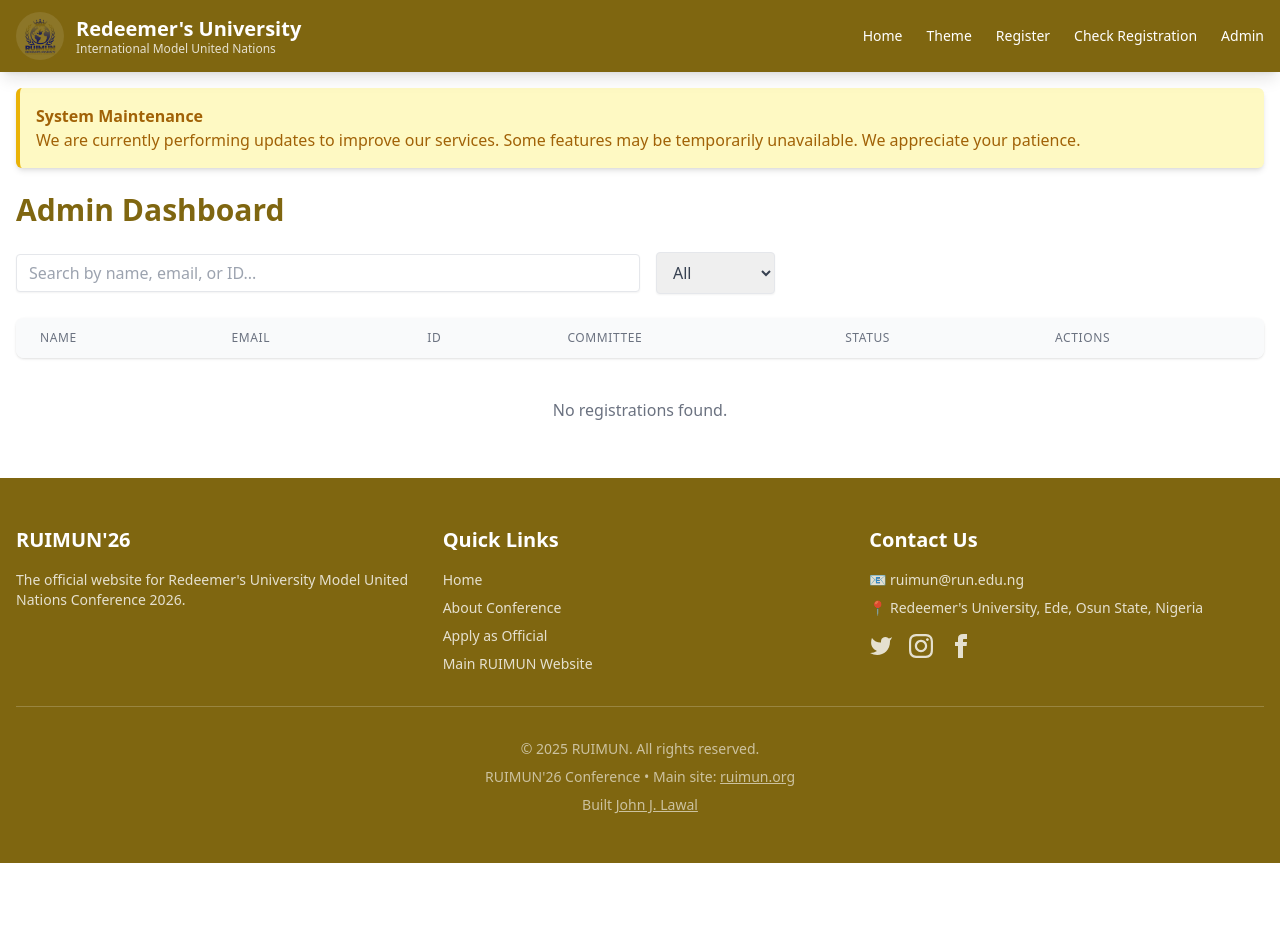
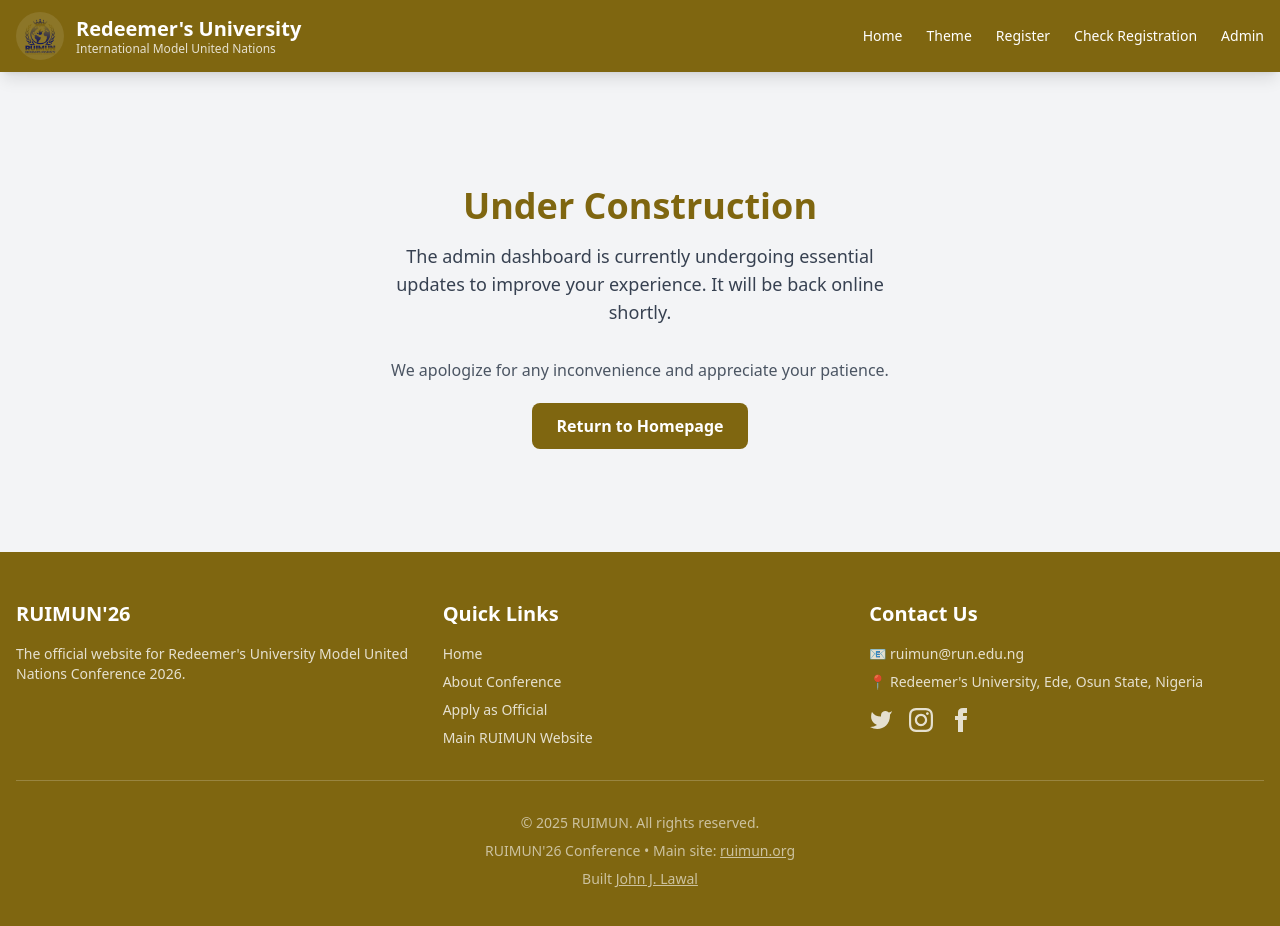
Before and after one commit to JayBeloved/RUIMUNRevamp, a React (Vite) app: page /admin in a window 1280 px wide. Shown: the top 926 px of the page. Before the commit the page ends 863 px from the top, so only its background shows below. Built offline with nearby package versions, Linux system fonts and the light colour scheme.

Commit message:
Admin under construction

```diff
--- a/src/pages/Dashboard.jsx
+++ b/src/pages/Dashboard.jsx
@@ -1,116 +1,29 @@
-import React, { useState, useEffect } from 'react';
+import React from 'react';
+import { Link } from 'react-router-dom';
+
+const MaintenancePage = () => {
+  return (
+    <div className="flex flex-col items-center justify-center min-h-[60vh] bg-gray-100 dark:bg-gray-900 text-center p-4">
+      <div className="max-w-lg mx-auto">
+        <h1 className="text-4xl font-bold text-primary mb-4">Under Construction</h1>
+        <p className="text-lg text-gray-700 dark:text-gray-300 mb-8">
+          The admin dashboard is currently undergoing essential updates to improve your experience. It will be back online shortly.
+        </p>
+        <p className="text-md text-gray-600 dark:text-gray-400">
+          We apologize for any inconvenience and appreciate your patience.
+        </p>
+        <div className="mt-8">
+          <Link to="/" className="bg-primary hover:bg-opacity-80 text-white font-bold py-3 px-6 rounded-lg focus:outline-none focus:shadow-outline transition-transform transform hover:scale-105">
+            Return to Homepage
+          </Link>
+        </div>
+      </div>
+    </div>
+  );
+};
 
 const Dashboard = () => {
-    const [registrations, setRegistrations] = useState([]);
-    const [searchTerm, setSearchTerm] = useState('');
-    const [filter, setFilter] = useState('All');
-
-    useEffect(() => {
-        const storedRegistrations = JSON.parse(localStorage.getItem('registrations')) || [];
-        setRegistrations(storedRegistrations);
-    }, []);
-
-    const handleStatusChange = (id, newStatus) => {
-        const updatedRegistrations = registrations.map(reg => {
-            if (reg.id === id) {
-                return { ...reg, status: newStatus };
-            }
-            return reg;
-        });
-        setRegistrations(updatedRegistrations);
-        localStorage.setItem('registrations', JSON.stringify(updatedRegistrations));
-    };
-
-    const filteredRegistrations = registrations.filter(reg => {
-        const searchTermLower = searchTerm.toLowerCase();
-        const matchesSearch = (
-            reg.name.toLowerCase().includes(searchTermLower) ||
-            reg.email.toLowerCase().includes(searchTermLower) ||
-            reg.id.toLowerCase().includes(searchTermLower)
-        );
-
-        const matchesFilter = filter === 'All' || reg.status === filter;
-
-        return matchesSearch && matchesFilter;
-    });
-
-    return (
-        <div className="container mx-auto p-4">
-            <div className="bg-yellow-100 border-l-4 border-yellow-500 text-yellow-700 p-4 rounded-md shadow-md mb-6" role="alert">
-                <p className="font-bold">System Maintenance</p>
-                <p>We are currently performing updates to improve our services. Some features may be temporarily unavailable. We appreciate your patience.</p>
-            </div>
-
-            <h1 className="text-3xl font-bold mb-6 text-primary">Admin Dashboard</h1>
-
-            <div className="mb-6 flex flex-col md:flex-row gap-4 items-center">
-                <input
-                    type="text"
-                    placeholder="Search by name, email, or ID..."
-                    value={searchTerm}
-                    onChange={(e) => setSearchTerm(e.target.value)}
-                    className="shadow-sm appearance-none border rounded w-full md:w-1/2 py-2 px-3 text-gray-700 leading-tight focus:outline-none focus:ring-2 focus:ring-primary/50"
-                />
-                <select
-                    value={filter}
-                    onChange={(e) => setFilter(e.target.value)}
-                    className="shadow-sm border rounded py-2 px-3 text-gray-700 leading-tight focus:outline-none focus:ring-2 focus:ring-primary/50"
-                >
-                    <option>All</option>
-                    <option>Pending</option>
-                    <option>Paid</option>
-                    <option>Cancelled</option>
-                </select>
-            </div>
-
-            <div className="overflow-x-auto bg-white dark:bg-gray-800 rounded-lg shadow">
-                <table className="min-w-full divide-y divide-gray-200 dark:divide-gray-700">
-                    <thead className="bg-gray-50 dark:bg-gray-900">
-                        <tr>
-                            <th className="px-6 py-3 text-left text-xs font-medium text-gray-500 dark:text-gray-300 uppercase tracking-wider">Name</th>
-                            <th className="px-6 py-3 text-left text-xs font-medium text-gray-500 dark:text-gray-300 uppercase tracking-wider">Email</th>
-                            <th className="px-6 py-3 text-left text-xs font-medium text-gray-500 dark:text-gray-300 uppercase tracking-wider">ID</th>
-                            <th className="px-6 py-3 text-left text-xs font-medium text-gray-500 dark:text-gray-300 uppercase tracking-wider">Committee</th>
-                            <th className="px-6 py-3 text-left text-xs font-medium text-gray-500 dark:text-gray-300 uppercase tracking-wider">Status</th>
-                            <th className="px-6 py-3 text-left text-xs font-medium text-gray-500 dark:text-gray-300 uppercase tracking-wider">Actions</th>
-                        </tr>
-                    </thead>
-                    <tbody className="divide-y divide-gray-200 dark:divide-gray-700">
-                        {filteredRegistrations.map(reg => (
-                            <tr key={reg.id} className="hover:bg-gray-100 dark:hover:bg-gray-700">
-                                <td className="px-6 py-4 whitespace-nowrap">{reg.name}</td>
-                                <td className="px-6 py-4 whitespace-nowrap">{reg.email}</td>
-                                <td className="px-6 py-4 whitespace-nowrap">{reg.id}</td>
-                                <td className="px-6 py-4 whitespace-nowrap">{reg.committee1}</td>
-                                <td className="px-6 py-4 whitespace-nowrap">
-                                    <span className={`px-2 inline-flex text-xs leading-5 font-semibold rounded-full ${reg.status === 'Paid' ? 'bg-green-100 text-green-800' : reg.status === 'Pending' ? 'bg-yellow-100 text-yellow-800' : 'bg-red-100 text-red-800'}`}>
-                                        {reg.status}
-                                    </span>
-                                </td>
-                                <td className="px-6 py-4 whitespace-nowrap">
-                                    <select
-                                        value={reg.status}
-                                        onChange={(e) => handleStatusChange(reg.id, e.target.value)}
-                                        className="shadow-sm border rounded py-1 px-2 text-gray-700 leading-tight focus:outline-none focus:ring-2 focus:ring-primary/50"
-                                    >
-                                        <option>Pending</option>
-                                        <option>Paid</option>
-                                        <option>Cancelled</option>
-                                    </select>
-                                </td>
-                            </tr>
-                        ))}
-                    </tbody>
-                </table>
-            </div>
-
-            {filteredRegistrations.length === 0 && (
-                <div className="text-center py-10">
-                    <p className="text-gray-500">No registrations found.</p>
-                </div>
-            )}
-        </div>
-    );
+    return <MaintenancePage />;
 };
 
 export default Dashboard;
```
